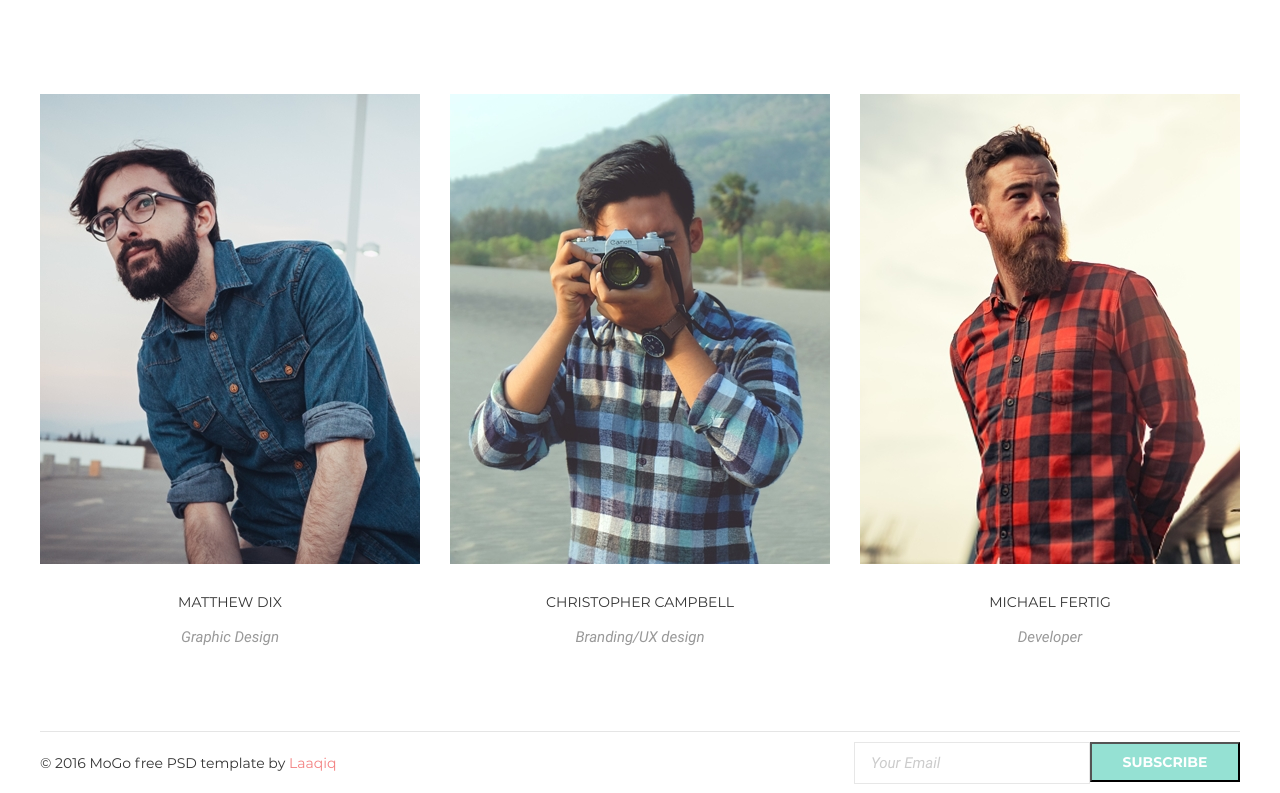
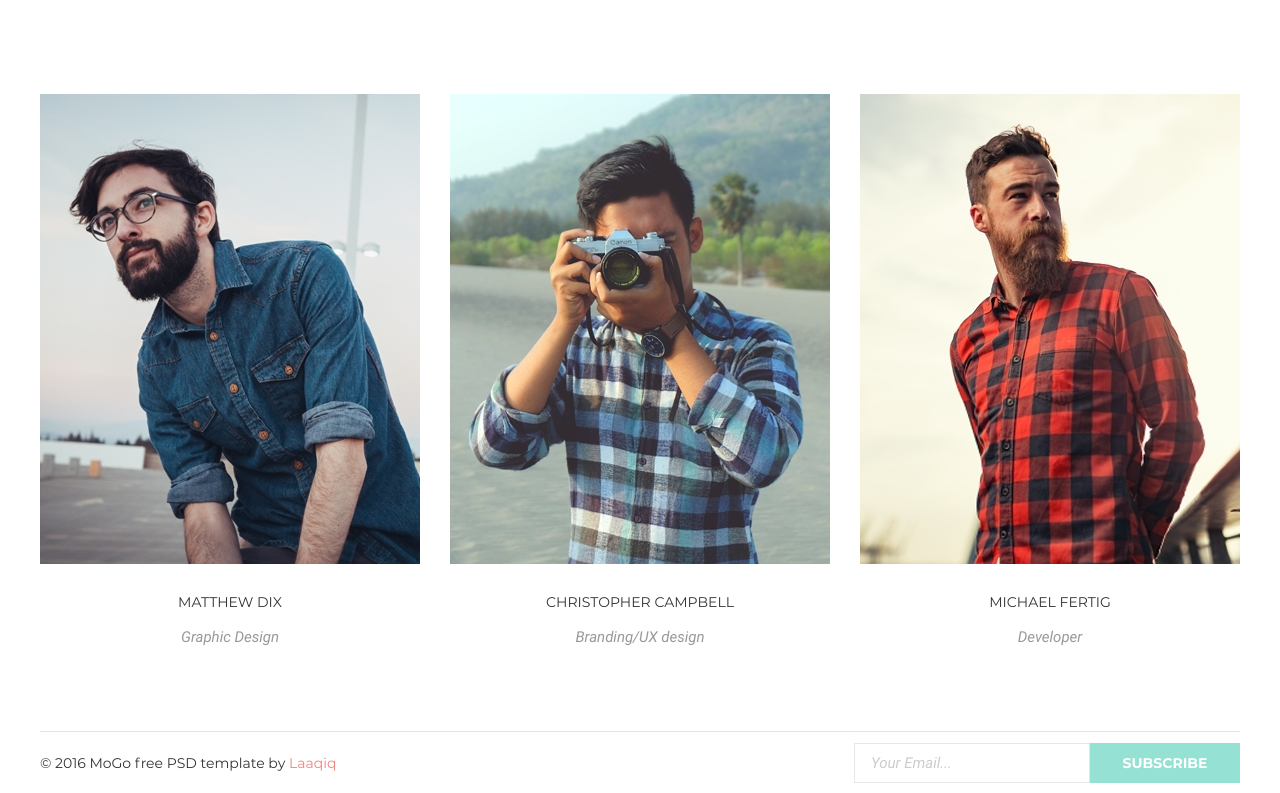
Before and after one commit to zinchenkov/goit-fe-course, a plain HTML site: page module-10/index.html in a window 1280 px wide. Shown: the part 1882-2675 px from the top of the page. Drawn offline with Linux system fonts and the light colour scheme.

Commit message:
module-10

```diff
--- a/module-10/css/style.css
+++ b/module-10/css/style.css
@@ -423,7 +423,6 @@
 
 .footer__form--input {
     width: 230px;
-    height: 38px;
     border: 1px solid #e7e7e7;
     background-color: #ffffff;
 }
@@ -439,6 +438,7 @@
 }
 
 .footer__form--btn {
+    border: none;
     width: 150px;
     height: 40px;
     background-color: #95e1d3;
@@ -453,7 +453,7 @@
 }
 
 .footer__form--btn:hover {
-    background-color: #69b3a5;
+    background-color: #f38181;
 }
 
 
--- a/module-10/index.html
+++ b/module-10/index.html
@@ -282,7 +282,7 @@
     <footer class="footer container">
             <p class="footer__copy-right">© 2016 MoGo free PSD template by <span class="footer__copy-right--last-word">Laaqiq</span></p>
             <form action="GET" class="footer__form">
-                <input class="footer__form--input" type="email" name="" id="" placeholder="Your Email">
+                <input class="footer__form--input" type="email" name="" id="" placeholder="Your Email...">
                 <button class="footer__form--btn">Subscribe</button>
             </form>
     </footer>
```
